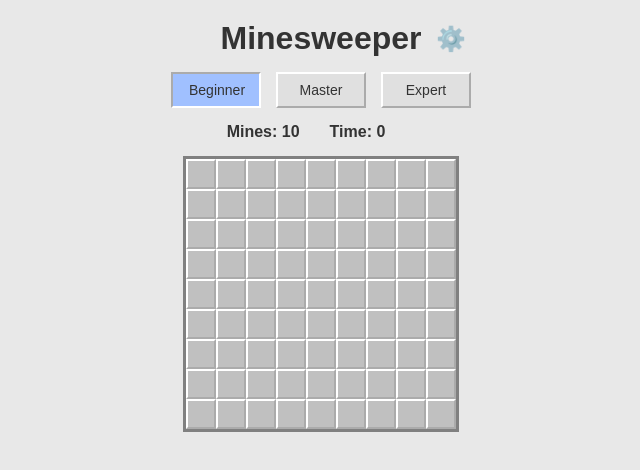
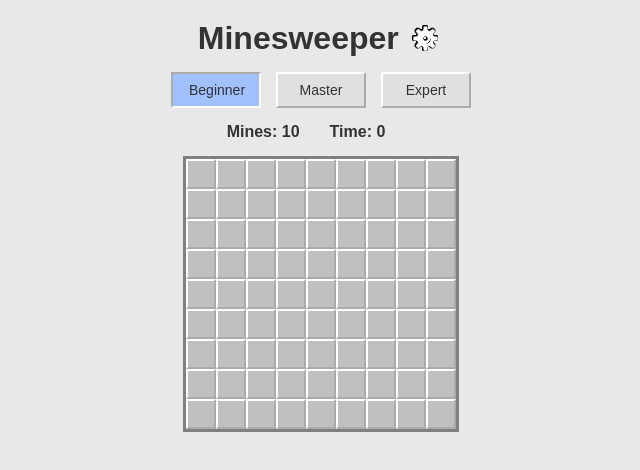
Before and after one commit to m-kinchin/mineswipper-vibe, a website built with Vite: page index.html in a window 1280 px wide. Shown: the whole page, without its empty margins (319-959 px from the left). Built offline with nearby package versions, Linux system fonts and the light colour scheme.

Commit message:
feat: add settings button and move theme selector to settings modal

```diff
--- a/src/style.css
+++ b/src/style.css
@@ -174,30 +174,28 @@ h1 {
   display: flex;
   justify-content: center;
   align-items: center;
-  position: relative;
   margin-bottom: 15px;
 }
 
 #header h1 {
   margin: 0;
+  display: inline;
 }
 
 /* Settings button */
 .icon-btn {
-  position: absolute;
-  right: 0;
   background: none;
   border: none;
-  font-size: 24px;
+  margin-left: 8px;
+  vertical-align: middle;
+  font-size: 22px;
   cursor: pointer;
   padding: 5px;
-  opacity: 0.7;
-  transition: opacity 0.2s ease, transform 0.2s ease;
+  filter: grayscale(100%) contrast(10) drop-shadow(0.5px 0 0 black) drop-shadow(-0.5px 0 0 black) drop-shadow(0 0.5px 0 black) drop-shadow(0 -0.5px 0 black);
 }
 
 .icon-btn:hover {
-  opacity: 1;
-  transform: scale(1.1);
+  filter: grayscale(100%) contrast(10) brightness(0.5) drop-shadow(0.5px 0 0 black) drop-shadow(-0.5px 0 0 black) drop-shadow(0 0.5px 0 black) drop-shadow(0 -0.5px 0 black);
 }
 
 .icon-btn:active {
```
Also changed, not shown: index.html (+1 -2 lines).
